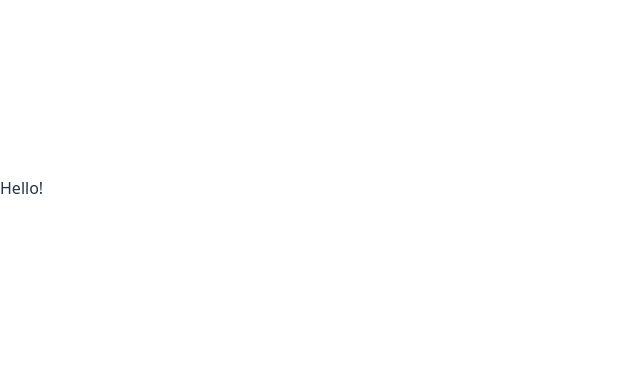
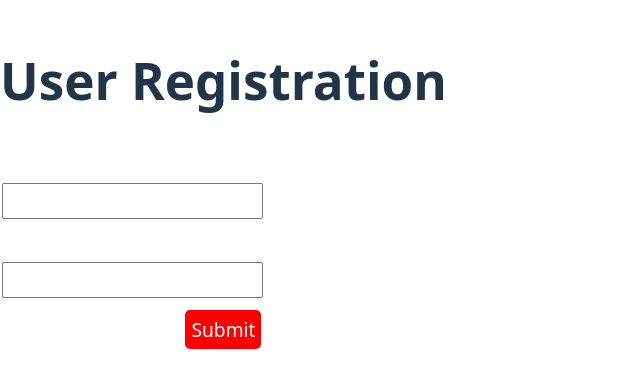
Before and after one commit to nabeel-ahsan/momentum, a React app in the folder frontend/: page /login in a window 1280 px wide. Shown: the part 212-600 px from the top of the page, without its empty margins (0-640 px from the left). Built offline with nearby package versions, Linux system fonts and the light colour scheme; the HTML template or start-up script is replaced by a standard one.

Commit message:
feat: refactor authentication logic with improved validation and error handling; add private route component

```diff
--- a/frontend/src/App.jsx
+++ b/frontend/src/App.jsx
@@ -1,5 +1,5 @@
 import React from "react";
-import './App.css'
+import "./App.css";
 import { BrowserRouter, Routes, Route } from "react-router-dom";
 import ListSessions from "./pages/ListSessions";
 import LogIn from "./pages/LogIn";
@@ -7,6 +7,7 @@ import Register from "./pages/Register";
 import AddSessions from "./pages/AddSessions";
 import AuthProvider from "./context/AuthProvider";
 import UIProvider from "./context/UIProvider";
+import PrivateRoute from "./components/PrivateRoute";
 
 function App() {
   return (
@@ -16,8 +17,10 @@ function App() {
           <Routes>
             <Route path="/login" element={<LogIn />} />
             <Route path="/register" element={<Register />} />
-            <Route path="/app" element={<ListSessions />} />
-            <Route path="/add" element={<AddSessions />} />
+            <Route element={<PrivateRoute />}>
+              <Route path="/app" element={<ListSessions />} />
+              <Route path="/add" element={<AddSessions />} />
+            </Route>
           </Routes>
         </BrowserRouter>
       </UIProvider>
--- /dev/null
+++ b/frontend/src/components/PrivateRoute.jsx
@@ -0,0 +1,13 @@
+import { Navigate, Outlet } from "react-router-dom"
+import { useAuth } from "../context/AuthProvider"
+
+const PrivateRoute = () => {
+    let {user} = useAuth()
+    console.log("PrivateRoute user:", user);
+
+    return (
+        user ? <Outlet/> : <Navigate to='/login'/>
+    )
+}
+
+export default PrivateRoute
--- a/frontend/src/context/AuthProvider.jsx
+++ b/frontend/src/context/AuthProvider.jsx
@@ -14,8 +14,9 @@ const AuthProvider = ({ children }) => {
     setUser(getUser);
   }, []);
 
-  const login = (loggedInUser) => {
+  const login = (loggedInUser, token) => {
     localStorage.setItem("user", JSON.stringify(loggedInUser));
+    localStorage.setItem("token", JSON.stringify(token));
     setUser(loggedInUser);
   };
 
--- a/frontend/src/pages/LogIn.jsx
+++ b/frontend/src/pages/LogIn.jsx
@@ -1,9 +1,119 @@
-import React from 'react'
+import { useState } from "react";
+import { useNavigate } from "react-router-dom";
+import { useAuth } from "../context/AuthProvider";
 
 const LogIn = () => {
+  const { login } = useAuth();
+
+  const [email, setEmail] = useState("");
+  const [password, setPassword] = useState("");
+
+  const [errorMessage, setErrorMessage] = useState("");
+
+  const navigate = useNavigate();
+  const postData = async () => {
+    const url = "http://localhost:3000/auth/login";
+    try {
+      const response = await fetch(url, {
+        method: "POST",
+
+        body: JSON.stringify({
+          email: email,
+          password: password,
+        }),
+
+        headers: {
+          "Content-type": "application/json; charset=UTF-8",
+        },
+      });
+
+      const data = await response.json();
+
+      if (response.ok) {
+        console.log(response.ok);
+
+        const user = data.user;
+        const token = data.token
+        console.log(user);
+
+        login(user, token);
+        console.log("Logging in:", user);
+
+        // localStorage.setItem("token", data.token);
+        // localStorage.setItem("user", JSON.stringify(user));
+        setErrorMessage("");
+        setEmail("");
+        setPassword("");
+        navigate("/app");
+      } else {
+        setErrorMessage(data.message);
+      }
+    } catch (error) {
+      console.error("Error: ", error);
+      alert("Error occured!");
+    }
+  };
+
+  const handleEmail = (e) => {
+    setEmail(e.target.value);
+    setErrorMessage("");
+  };
+
+  const handlePassword = (e) => {
+    setPassword(e.target.value);
+    setErrorMessage("");
+  };
+
+  const validateForm = () => {
+    if (!email.includes("@")) {
+      setErrorMessage("Invalid Credentials!");
+      return false;
+    } else if (password.length < 6) {
+      setErrorMessage("Invalid Credentials!");
+      return false;
+    } else {
+      return true;
+    }
+  };
+
+  const handleSubmit = async (e) => {
+    e.preventDefault();
+    if (validateForm()) {
+      await postData();
+    }
+  };
+
   return (
-    <div>Hello!</div>
-  )
-}
+    <div className="form">
+      <div>
+        <h1>User Registration</h1>
+      </div>
 
-export default LogIn
+      <div className="messages">{errorMessage}</div>
+
+      <form onSubmit={handleSubmit}>
+        <label className="label">Email</label>
+        <input
+          onChange={handleEmail}
+          className="input"
+          value={email}
+          type="email"
+        />
+
+        <label className="label">Password</label>
+        <input
+          onChange={handlePassword}
+          className="input"
+          value={password}
+          type="password"
+        />
+
+        <button className="btn" type="submit">
+          Submit
+        </button>
+      </form>
+    </div>
+  );
+};
+
+export default LogIn;
--- a/frontend/src/pages/Register.jsx
+++ b/frontend/src/pages/Register.jsx
@@ -1,4 +1,5 @@
 import { useState } from "react";
+import { useNavigate } from "react-router-dom";
 
 const Register = () => {
   const [name, setName] = useState("");
@@ -8,6 +9,7 @@ const Register = () => {
   const [submitted, setSubmitted] = useState(false);
   const [error, setError] = useState(false);
 
+  const navigate = useNavigate()
   const postData = async () => {
     const url = "http://localhost:3000/auth/signup";
     try{
@@ -24,6 +26,7 @@ const Register = () => {
         "Content-type": "application/json; charset=UTF-8",
       },
     });
+    console.log(response.status);
     const data = await response.json();
     if(response.ok){
       setSubmitted(true)
@@ -31,6 +34,7 @@ const Register = () => {
       setName("")
       setEmail("")
       setPassword("")
+      navigate('/login')
     }
     else {
       alert(data.message || "Error creating user!")
@@ -80,8 +84,6 @@ const Register = () => {
     e.preventDefault();
     if (validateForm()) {
       await postData();
-    } else {
-      errorMessage();
     }
   };
 
```
Also changed, not shown: 2 other files (tests, documents, lock files or other folders).
